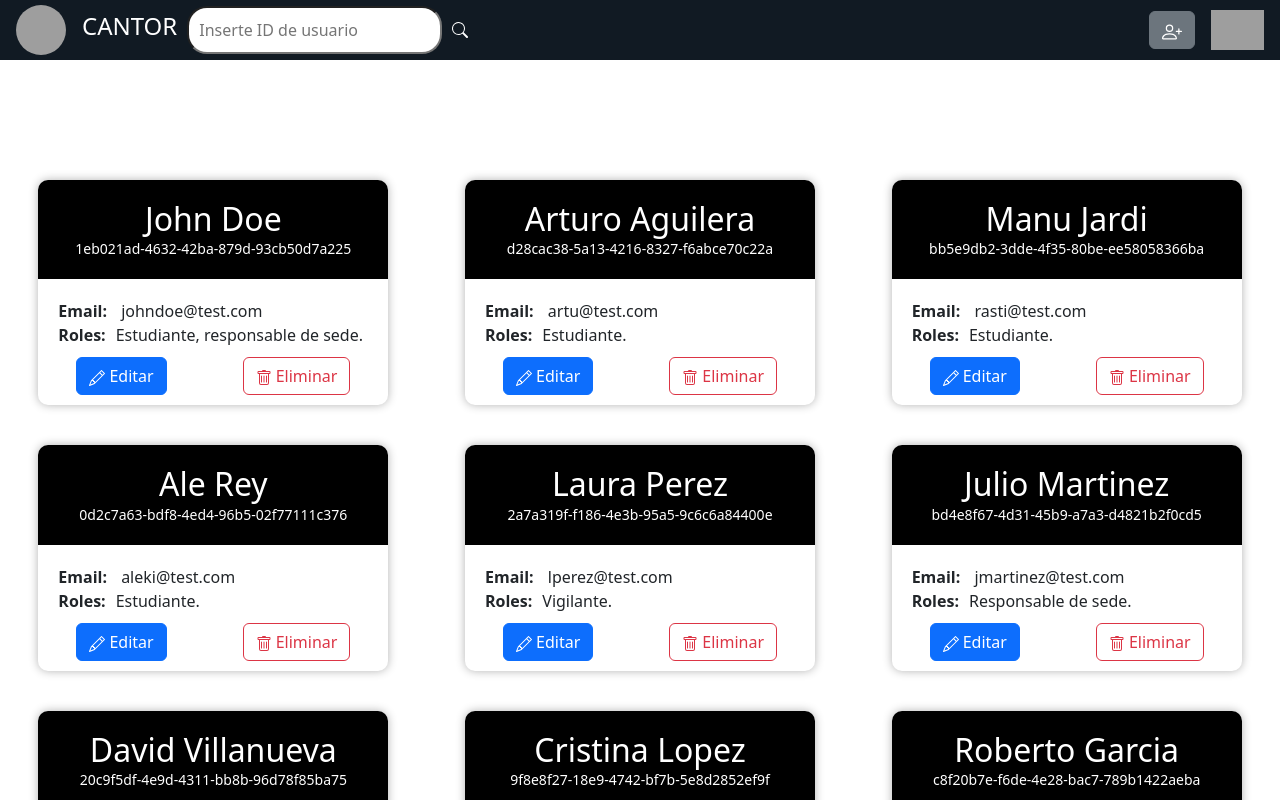
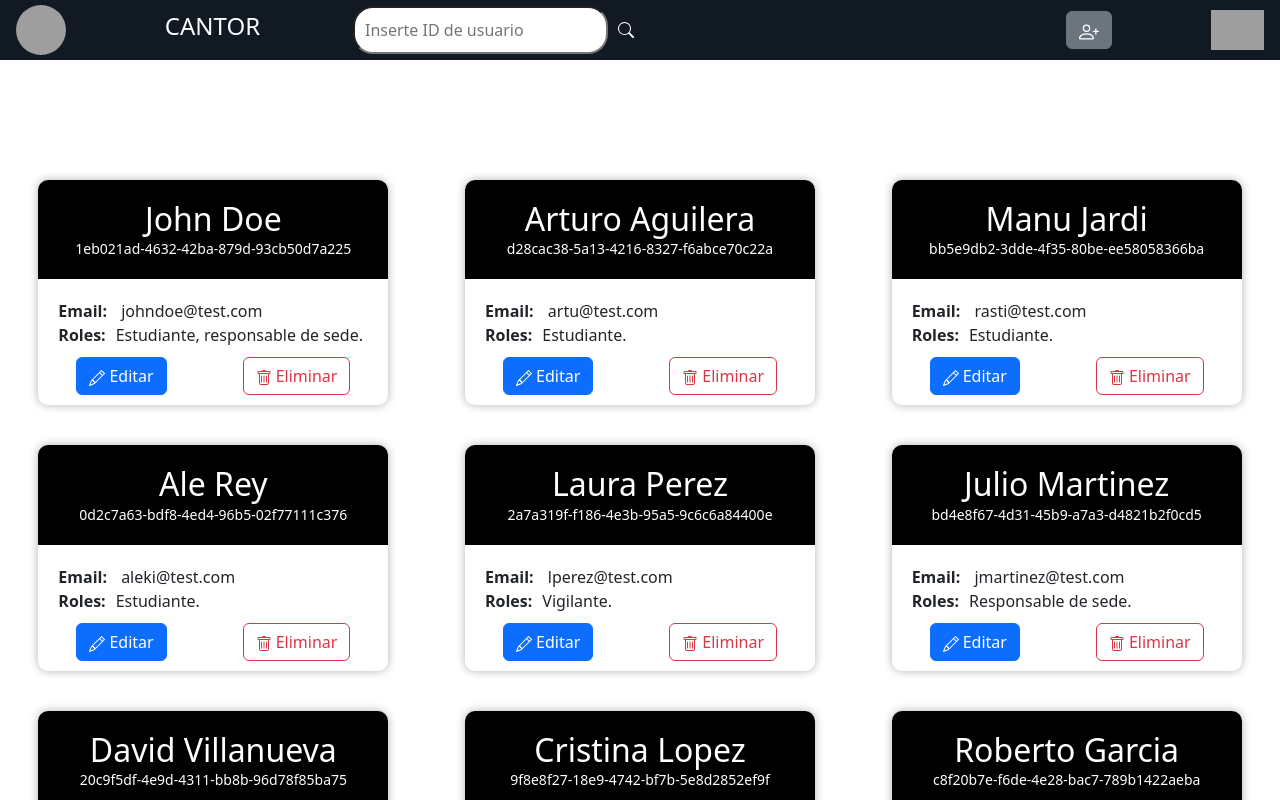
Before and after one commit to SII-Informatica-UMA/frontend-cantor, an Angular app: page /users in a window 1280 px wide. Shown: the top 800 px of the page. Built offline with nearby package versions, Linux system fonts and the light colour scheme; grey boxes are pictures that could not be loaded.

Commit message:
Frontend | Header Component CSS Modified

```diff
--- a/src/app/components/header/header.component.css
+++ b/src/app/components/header/header.component.css
@@ -1,9 +1,18 @@
+.left {
+  display: flex;
+  justify-content: center;
+  align-items: center;
+}
 .spacer {
-    flex: 1;
-  }
+    display: flex;
+    justify-content: space-between;
+    width: 50%;
+    right: 0;
+}
 
 .toolbar {
 position: relative;
+justify-content: space-between;
 top: 0;
 left: 0;
 right: 0;
```
